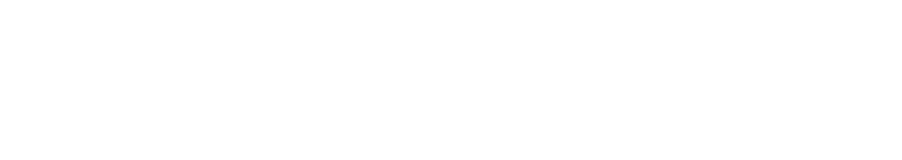
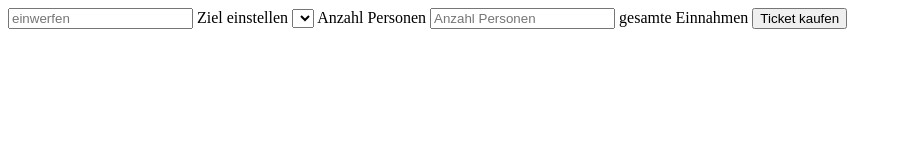
Before and after one commit to Die-Spengergasse/sj23-24-3ahwii-swp1x, a plain HTML site: page 2024-01-30__ticket/index.html in a window 1280 px wide. Shown: the whole page, without its empty margins (0-902 px from the left). Drawn offline with Linux system fonts and the light colour scheme.

Commit message:
copy inputfields from ceyda

```diff
--- a/2024-01-30__ticket/index.html
+++ b/2024-01-30__ticket/index.html
@@ -9,7 +9,19 @@
 </head>
 
 <body>
+    <!-- von ceyda arslan -->
+    <label for="einwerfen"></label>
+    <input type="number" id="€" placeholder="einwerfen">
 
+    <label for="ziel">Ziel einstellen</label>
+    <select name="Ziel einstellen" id="ziel" placeholder="Ziel einstellen"></select>
+
+    <label for="anzahlPersonen">Anzahl Personen</label>
+    <input type="number" id="anzahlPersonen" placeholder="Anzahl Personen">
+
+    <label for="einnahmenGesamt">gesamte Einnahmen</label>
+
+    <button onclick="ticketKaufen()">Ticket kaufen</button>
 </body>
 
 </html>
```
